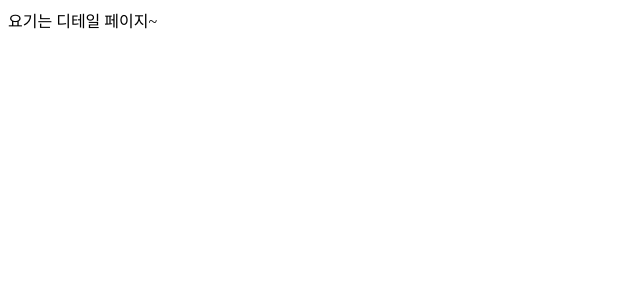
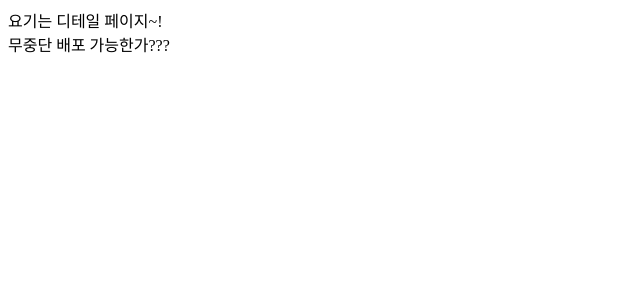
Before and after one commit to MaxKim-J/next-deploy-practice, a Next.js app: page /detail in a window 1280 px wide. Shown: the top 300 px of the page, without its empty margins (0-640 px from the left). Built offline with nearby package versions, Linux system fonts and the light colour scheme.

Commit message:
test non cancel

```diff
--- a/pages/detail/index.js
+++ b/pages/detail/index.js
@@ -7,7 +7,8 @@ export default function Home() {
         <title>이런식으로 헤드 커스텀이 쉽답니다~</title>
         <meta name="viewport" content="initial-scale=1.0, width=device-width" />
       </Head>
-      요기는 디테일 페이지~
+      요기는 디테일 페이지~!
+      <div>무중단 배포 가능한가???</div>
     </div>
   );
 }
```
